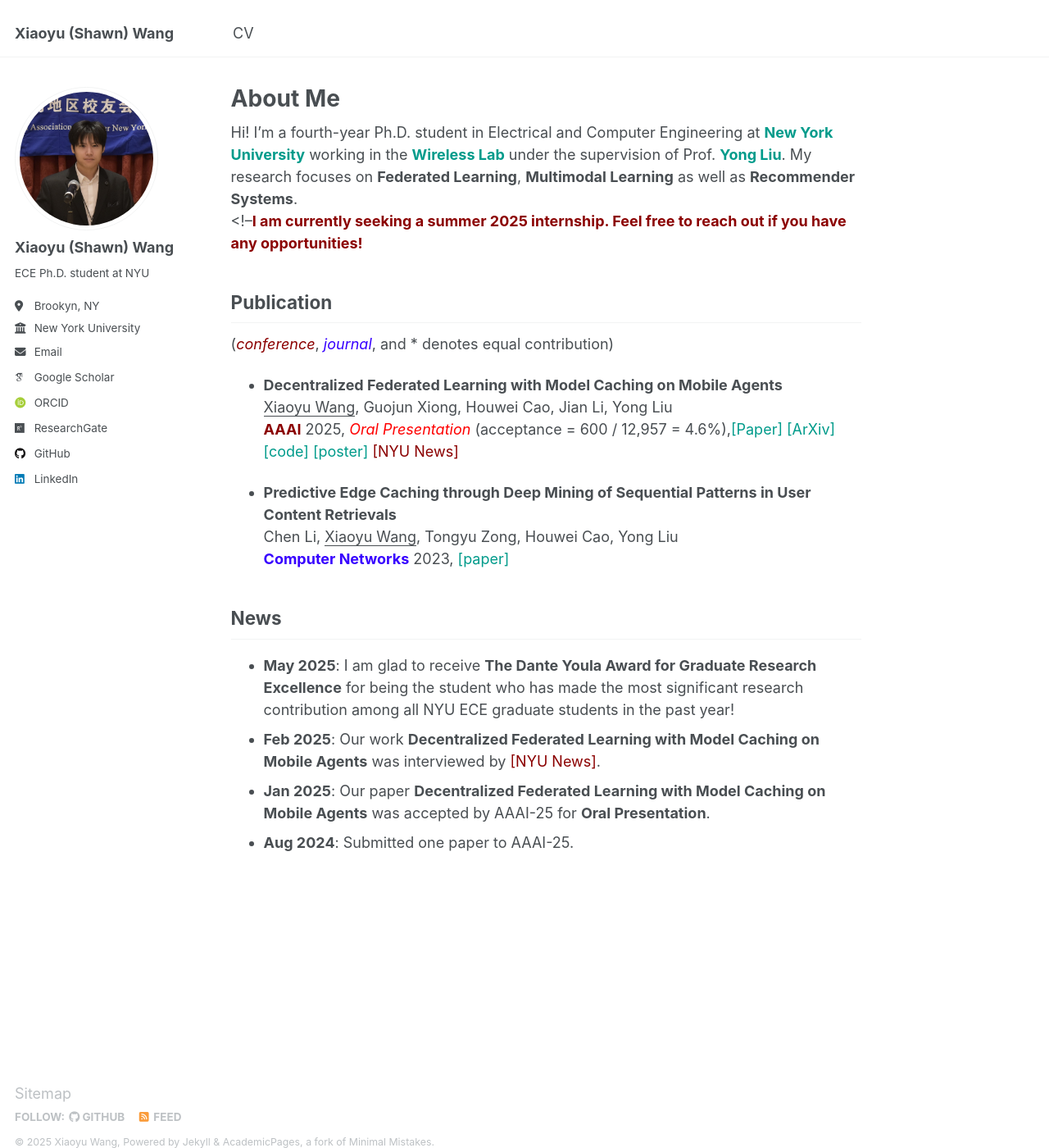
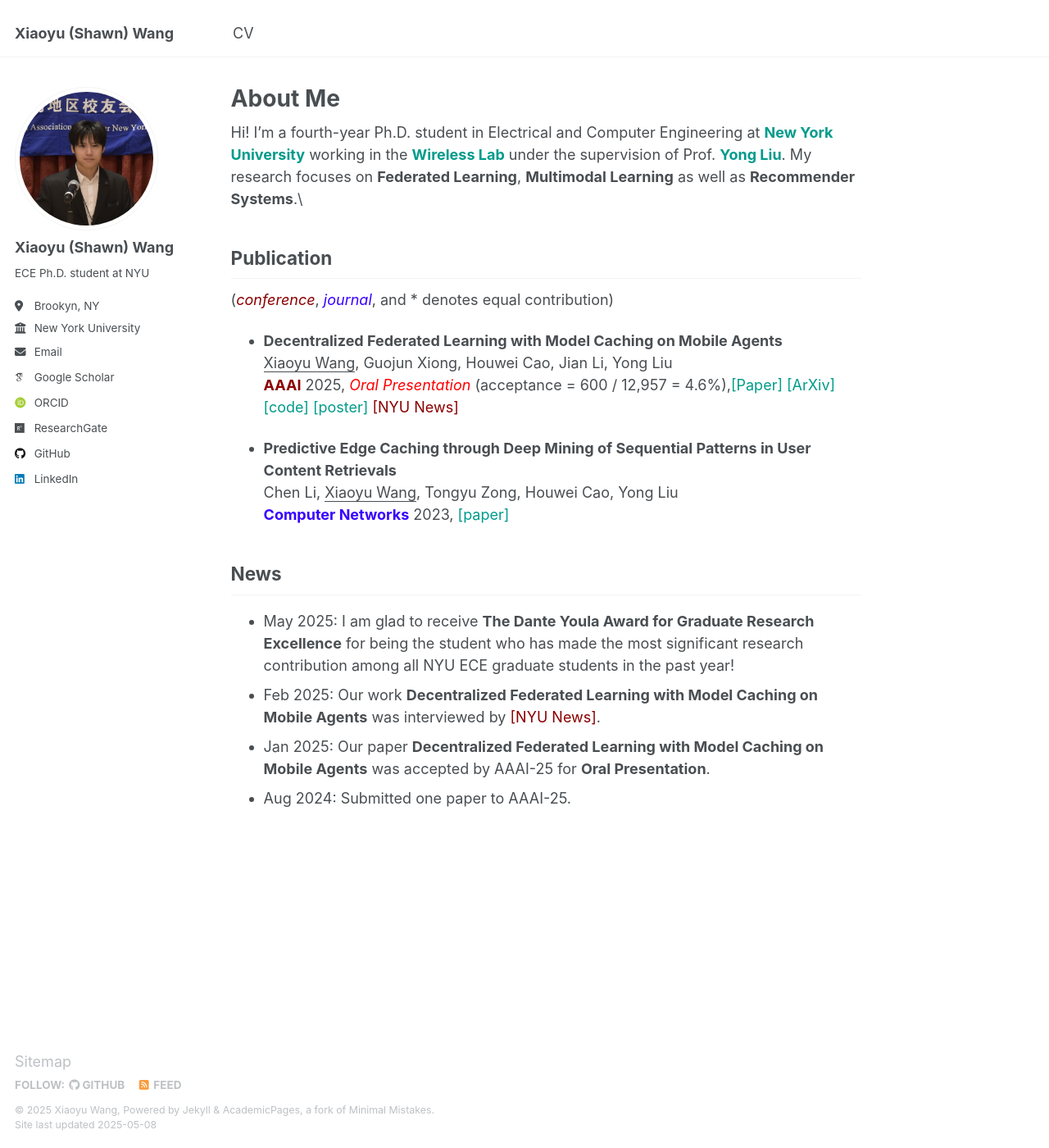
Before and after one commit to shawnxiaoyuwang/shawnxiaoyuwang.github.io, a Jekyll site: the page built from _pages/about.md, in a window 1280 px wide and 1400 px high. Shown: the whole window at 82% size. Built offline with Jekyll 4.4.1, drawn with Linux system fonts in a browser that asks for light colours; some web fonts are replaced.

Commit message:
Update about.md

```diff
--- a/_pages/about.md
+++ b/_pages/about.md
@@ -8,7 +8,8 @@ redirect_from:
 ---
 
 Hi! I’m a fourth-year Ph.D. student in Electrical and Computer Engineering at <a href="https://engineering.nyu.edu/academics/departments/electrical-and-computer-engineering" style="color: #009B8B; text-decoration: none;">**New York University**</a> working in the <a href="https://wireless.engineering.nyu.edu/" style="color: #009B8B; text-decoration: none;">**Wireless Lab**</a> under the supervision of Prof. <a href="https://wireless.engineering.nyu.edu/yong-liu/" style="color: #009B8B; text-decoration:none">**Yong Liu**</a>. My research focuses on **Federated Learning**, **Multimodal Learning** as well as **Recommender Systems**.\\
-<!--<span style="color:darkred">**I am currently seeking a summer 2025 internship. Feel free to reach out if you have any opportunities!**</span>
+
+<!--<span style="color:darkred">**I am currently seeking a summer 2025 internship. Feel free to reach out if you have any opportunities!**</span>-->
 
 Publication
 ------
@@ -52,7 +53,7 @@ Project: **Federated Learning Come Across With Label Noise Learning**-->
 
 News
 ------
-- **May 2025**: I am glad to receive **The Dante Youla Award for Graduate Research Excellence** for being the student who has made the most significant research contribution among all NYU ECE graduate students in the past year!
-- **Feb 2025**: Our work **Decentralized Federated Learning with Model Caching on Mobile Agents** was interviewed by <a href="https://engineering.nyu.edu/news/self-driving-cars-learn-share-road-knowledge-through-digital-word-mouth" style="color: darkred; text-decoration: none;">[NYU News]</a>.
-- **Jan 2025**: Our paper **Decentralized Federated Learning with Model Caching on Mobile Agents** was accepted by AAAI-25 for **Oral Presentation**.
-- **Aug 2024**: Submitted one paper to AAAI-25.
+- May 2025: I am glad to receive **The Dante Youla Award for Graduate Research Excellence** for being the student who has made the most significant research contribution among all NYU ECE graduate students in the past year!
+- Feb 2025: Our work **Decentralized Federated Learning with Model Caching on Mobile Agents** was interviewed by <a href="https://engineering.nyu.edu/news/self-driving-cars-learn-share-road-knowledge-through-digital-word-mouth" style="color: darkred; text-decoration: none;">[NYU News]</a>.
+- Jan 2025: Our paper **Decentralized Federated Learning with Model Caching on Mobile Agents** was accepted by AAAI-25 for **Oral Presentation**.
+- Aug 2024: Submitted one paper to AAAI-25.
```
